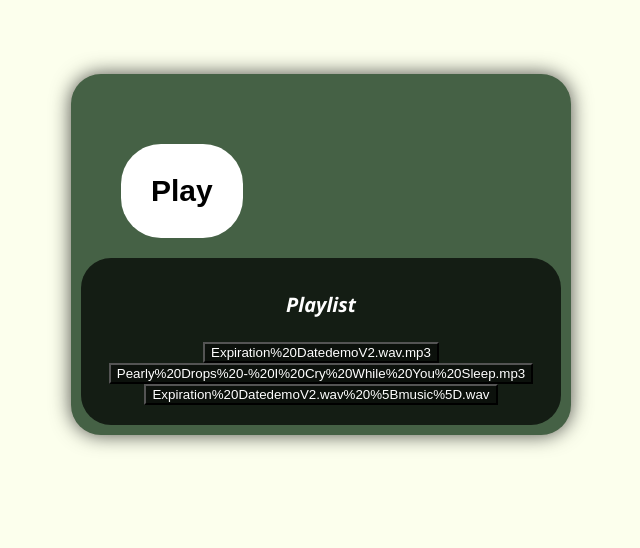
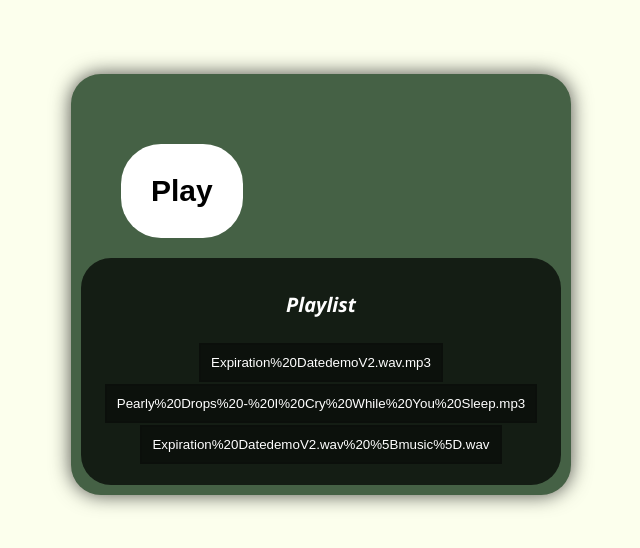
Before and after one commit to harmeet9013/music-player, a React (Create React App) app: page / in a window 1280 px wide. Shown: the part 106-654 px from the top of the page, without its empty margins (319-959 px from the left). Built offline with nearby package versions, Linux system fonts and the light colour scheme.

Commit message:
Even more CSS changes

```diff
--- a/src/components/Play.jsx
+++ b/src/components/Play.jsx
@@ -1,9 +1,11 @@
 export default function Play({ audioFile, isPlaying, setPlaying }) {
     function handleClick() {
         if (!isPlaying) {
+            audioFile.setAttribute('className', '.fade-in-out.fade-in');
             audioFile.play();
             setPlaying(true);
         } else {
+            audioFile.setAttribute('className', '.fade-in-out.fade-out');
             audioFile.pause();
             setPlaying(false);
         }
--- a/src/components/Playlist.jsx
+++ b/src/components/Playlist.jsx
@@ -16,7 +16,7 @@ export default function PrintPlaylist({
             audioFile.pause();
             setPlaying(false);
         }
-        audioFile.setAttribute('classname', '.fade-in-out.fade-in');
+        audioFile.setAttribute('className', '.fade-in-out.fade-in');
         audioFile.play();
         setPlaying(true);
     }
--- a/src/components/styles.css
+++ b/src/components/styles.css
@@ -1,4 +1,4 @@
-/* .fade-in-out {
+.fade-in-out {
     opacity: 0;
     transition: opacity 0.5s ease-in-out;
 }
@@ -9,7 +9,7 @@
 
 .fade-in-out.fade-out {
     opacity: 0;
-} */
+}
 
 .App {
     color: white;
@@ -66,6 +66,15 @@
 }
 
 .playlist > button {
+    text-align: left;
     background-color: rgba(0, 0, 0, 0.4);
     color: white;
+    outline: none;
+    border:2px solid rgba(0, 0, 0, 0.1);
+    padding: 10px;
+    margin: 1px;
 }
+
+.playlist > button.selected {
+    background-color: rgba(0, 0, 0, 0.1);
+}
```
